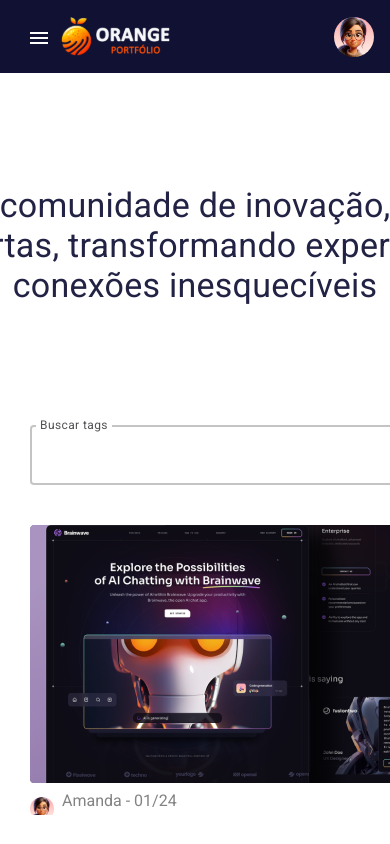
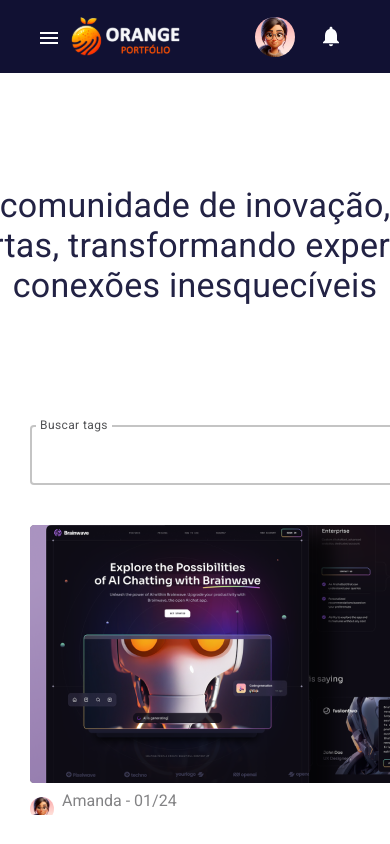
Before and after one commit to K3lOli/Hackathon-Squad-29---Front-End, a React (Vite) app: page /descobrir in a window 390 px wide. Shown: the top 844 px of the page. Built offline with nearby package versions, Linux system fonts and the light colour scheme.

Commit message:
Ajustes no responsivo do header

```diff
--- a/src/components/Header/styles.css
+++ b/src/components/Header/styles.css
@@ -117,3 +117,9 @@
         width: 304px;
     }
 }
+
+@media screen and (max-width: 450px) {
+    .menu-esq-content {
+        width: 215px;
+    }
+}
```
